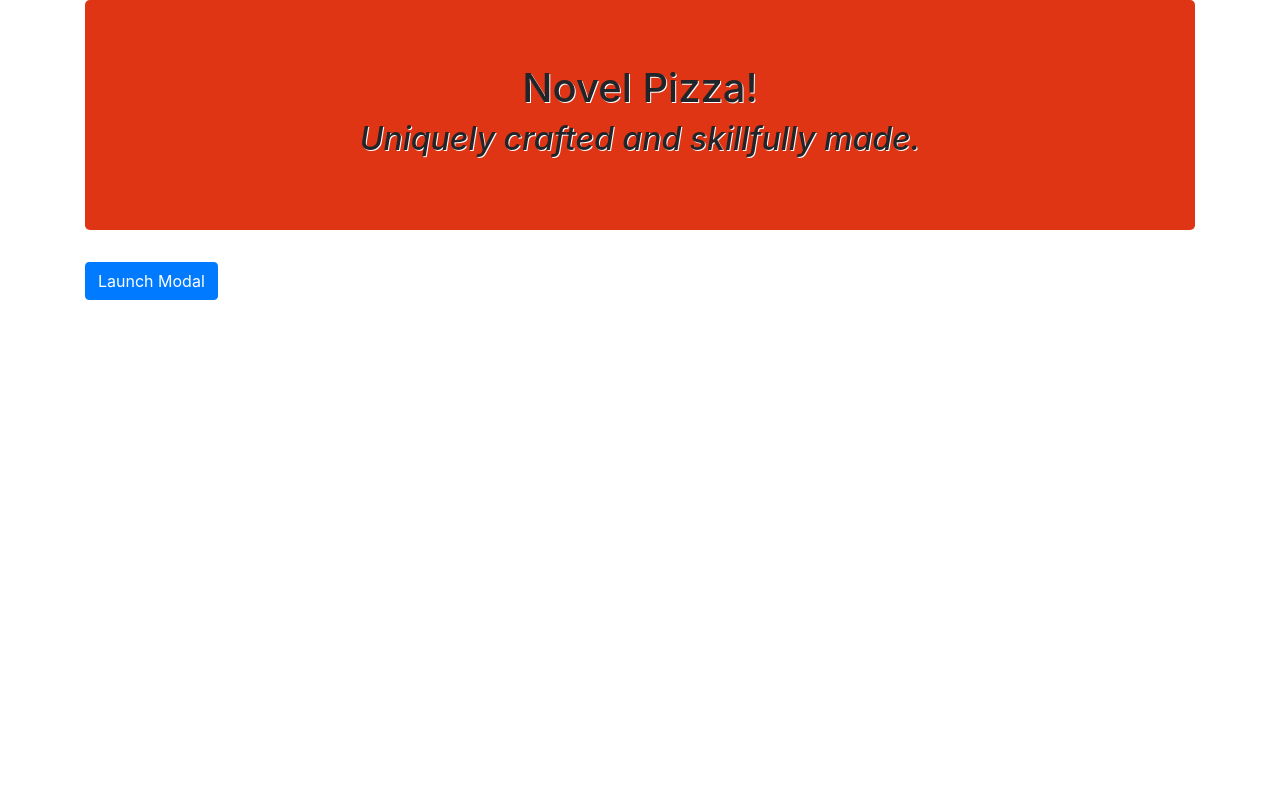
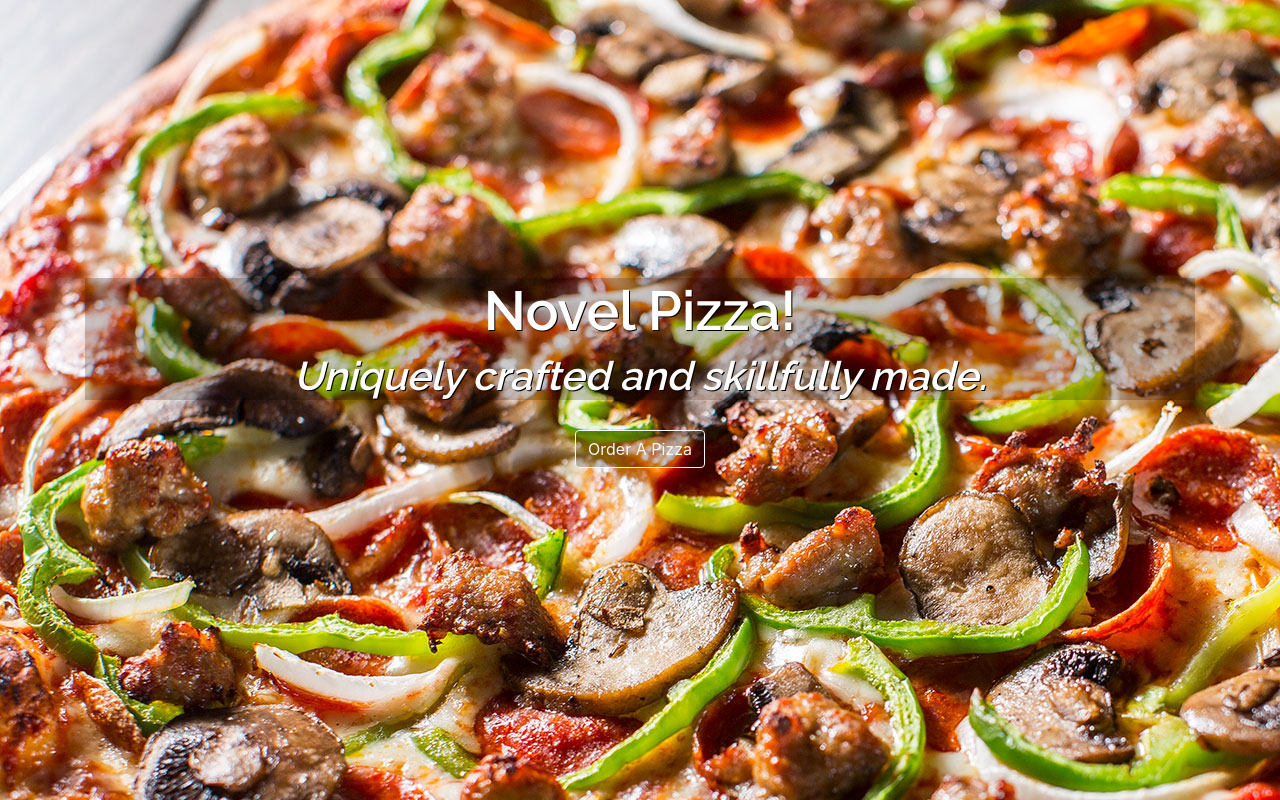
Before and after one commit to HyungNLee/pizza-website, a plain HTML site: page index.html in a window 1280 px wide. Drawn offline with Linux system fonts and the light colour scheme.

Commit message:
Add additional CSS styles to page. Add background image.

```diff
--- a/css/styles.css
+++ b/css/styles.css
@@ -1,3 +1,8 @@
+body {
+  height: 100%;
+  background-image: url(../img/pizzaBG.jpg);
+}
+
 .toppings-page, .sides-page {
   display: none;
 }
@@ -14,7 +19,7 @@
   display: none;
 }
 
-.options-page {
+.options-page, .user-input-page, .confirmation-page {
   margin: 15px;
 }
 
@@ -22,12 +27,32 @@
   align-self: center;
 }
 
-.jumbotron {
+.title-container {
+  background-color: rgba(0, 0, 0, 0.2);
   text-align: center;
-  background-color: #e03515;
-  text-shadow: 1px 1px white;
+  color: white;
+  text-shadow: 1px 1px black;
+  align-self: center;
+  margin-top: 25%;
+  font-family: 'Raleway', sans-serif;
+  /* background-image: url(../img/pizzaBG.jpg); */
 }
 
-.jumbotron h2 {
+.title-container h1 {
+  font-size: 55px;
+}
+
+.title-container h2 {
+  font-size: 40px;
   font-style: italic;
 }
+
+#pizzaModalButton {
+  display: block;
+  margin: 0 auto;
+  background-color: rgba(0, 0, 0, 0.2);
+}
+
+.mainpage-body {
+  margin-top: 30px;
+}
--- a/index.html
+++ b/index.html
@@ -4,6 +4,7 @@
     <meta charset="utf-8">
     <link href="css/bootstrap.css" rel="stylesheet" type="text/css">
     <link href="css/styles.css" rel="stylesheet" type="text/css">
+    <link href="https://fonts.googleapis.com/css?family=Raleway:600" rel="stylesheet">
     <script src="js/jquery-3.3.1.js"></script>
     <script src="js/bootstrap.js"></script>
     <script src="js/scripts.js"></script>
@@ -11,13 +12,13 @@
   </head>
   <body>
     <div class="container">
-      <div class="jumbotron">
+      <div class="title-container">
         <h1>Novel Pizza!</h1>
         <h2>Uniquely crafted and skillfully made.</h2>
       </div>
       <!-- Div class for main page body -->
       <div class="mainpage-body">
-        <button class="btn btn-primary" id="pizzaModalButton" type="button" data-toggle="modal" data-target="#pizzaOrderModal">Launch Modal</button>
+        <button class="btn btn-outline-light" id="pizzaModalButton" type="button" data-toggle="modal" data-target="#pizzaOrderModal">Order A Pizza</button>
       </div>
 
       <!-- Div for order modal popup -->
```
Also changed, not shown: img/pizzaBG.jpg (added).
